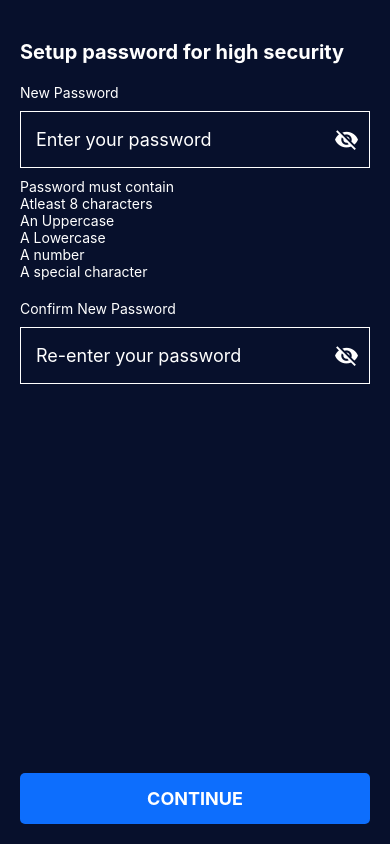
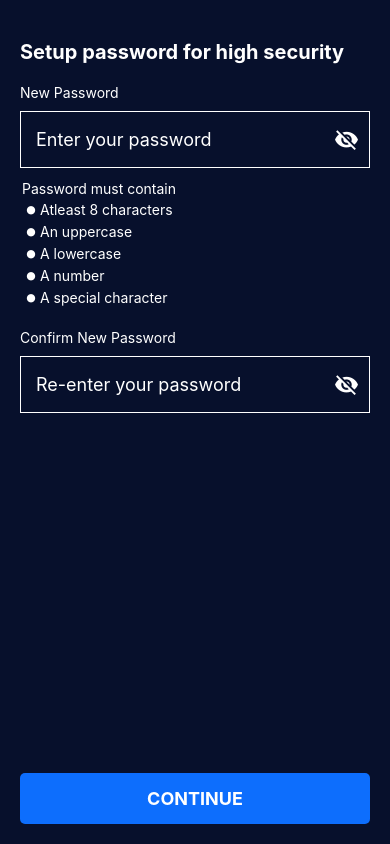
Before and after one commit to UmayirFeroze/Stomble, a React Native app in the folder client-side/: screen / in a window 390 px wide. Built offline with nearby package versions, Linux system fonts and the light colour scheme.

Commit message:
AppText component

```diff
--- /dev/null
+++ b/client-side/app/components/AppText.js
@@ -0,0 +1,30 @@
+import React from 'react';
+import { StyleSheet, Text, View } from 'react-native';
+import MaterialCommunityIcons from '@expo/vector-icons/MaterialCommunityIcons';
+import colors from '../config/colors';
+
+function AppText ({ icon, iconSize = 10, iconColor = colors.white, text, ...otherProps }) {
+    return (
+        <View style={styles.container}>
+            {icon && <MaterialCommunityIcons name={icon} size={iconSize} color={iconColor} style={styles.icon} />}
+            <Text style={styles.baseText} {...otherProps}>{text}</Text>
+        </View>
+    );
+}
+
+const styles = StyleSheet.create({
+    baseText: {
+        color: colors.white,
+    },
+    container: {
+        width: '100%',
+        flexDirection: 'row',
+        margin: 2,
+    },
+    icon: {
+        margin: 4,
+    }
+
+});
+
+export default AppText;
--- a/client-side/app/screens/Register/PasswordScreen.js
+++ b/client-side/app/screens/Register/PasswordScreen.js
@@ -6,6 +6,7 @@ import { View } from 'react-native';
 import AppTextInput from '../../components/AppTextInput';
 import AppButton from '../../components/AppButton';
 import { Colors } from 'react-native/Libraries/NewAppScreen';
+import AppText from '../../components/AppText';
 
 function PasswordScreen (props) {
     const [show, setShow] = useState(false);
@@ -28,12 +29,12 @@ function PasswordScreen (props) {
             </View>
 
             <View>
-                <Text style={styles.criteria}>Password must contain</Text>
-                <Text style={styles.criteria}>Atleast 8 characters</Text>
-                <Text style={styles.criteria}>An Uppercase</Text>
-                <Text style={styles.criteria}>A Lowercase</Text>
-                <Text style={styles.criteria}>A number</Text>
-                <Text style={styles.criteria}>A special character</Text>
+                <AppText text='Password must contain' />
+                <AppText icon='checkbox-blank-circle' text='Atleast 8 characters' />
+                <AppText icon='checkbox-blank-circle' text='An uppercase' />
+                <AppText icon='checkbox-blank-circle' text='A lowercase' />
+                <AppText icon='checkbox-blank-circle' text='A number' />
+                <AppText icon='checkbox-blank-circle' text='A special character' />
             </View>
 
             <View>
```
